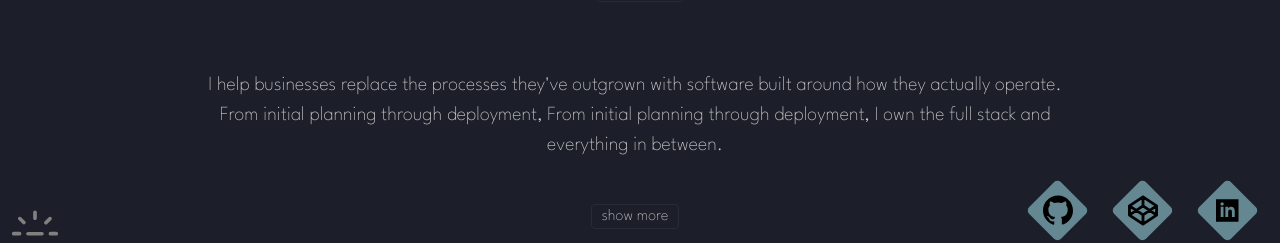
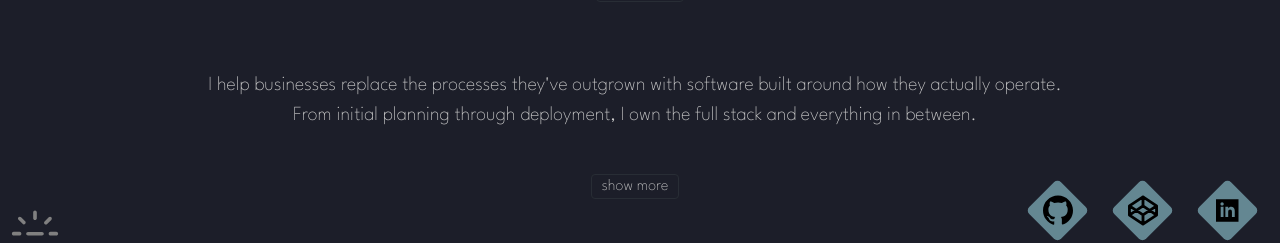
Before and after one commit to TimHuitt/portfolio, a React (Vite) app in the folder client/: page / in a window 1280 px wide. Shown: the part 547-790 px from the top of the page. Built offline with nearby package versions, Linux system fonts and the light colour scheme; no server answers.

Commit message:
update landing page content

```diff
--- a/client/src/pages/Home/Home.jsx
+++ b/client/src/pages/Home/Home.jsx
@@ -49,7 +49,7 @@ const Home = () => {
       </div>
       <div className='about-me'>
           <p className='home-about about-1'>
-            I help businesses replace the processes they've outgrown with software built around how they actually operate. From initial planning through deployment, From initial planning through deployment, I own the full stack and everything in between.
+            I help businesses replace the processes they've outgrown with software built around how they actually operate. From initial planning through deployment, I own the full stack and everything in between.
           </p><br/>
           { showMore ? (
             <div className='about-more'>
```
